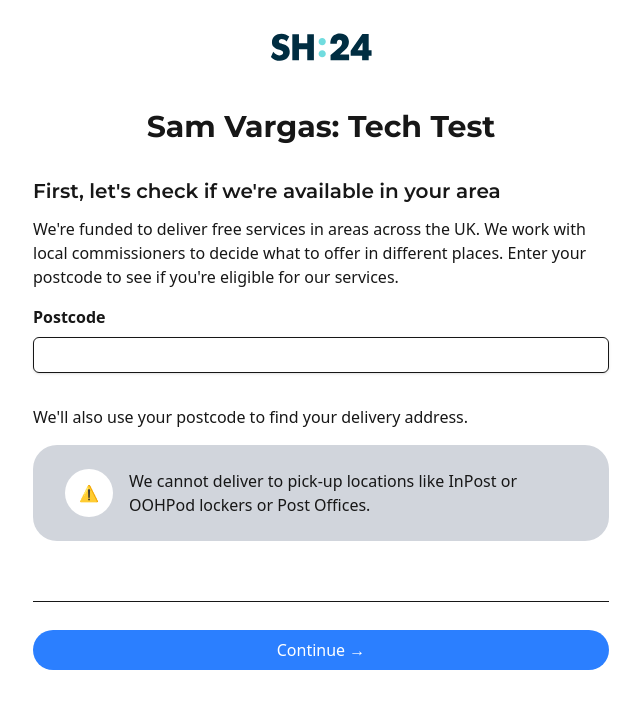
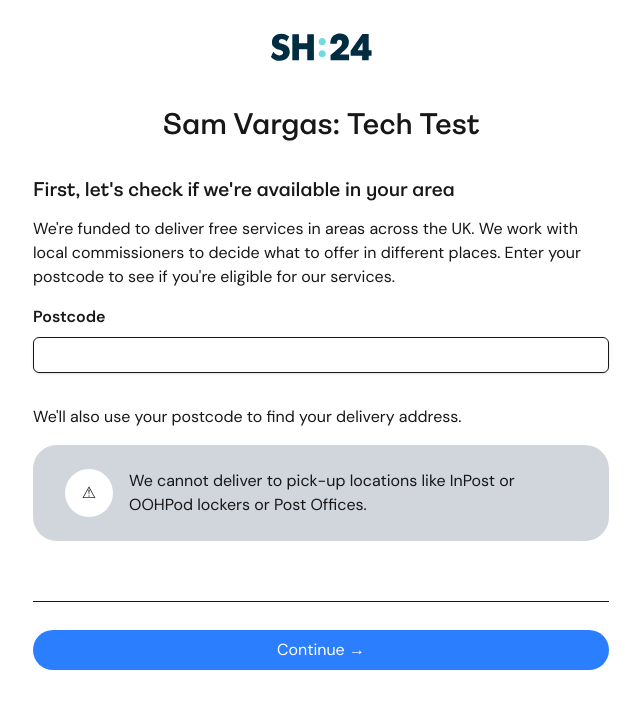
Before and after one commit to svargas-dev/sh-24-tech-test, a Next.js app: page / in a window 1280 px wide. Shown: the top 708 px of the page, without its empty margins (319-959 px from the left). Built offline with nearby package versions, Linux system fonts and the light colour scheme.

Commit message:
Use SH:24 fonts

```diff
--- a/src/app/globals.css
+++ b/src/app/globals.css
@@ -8,8 +8,8 @@
 @theme inline {
   --color-background: var(--background);
   --color-foreground: var(--foreground);
-  --font-sans: var(--font-geist-sans);
-  --font-headings: var(--font-montserrat);
+  --font-sans: var(--font-dm-sans);
+  --font-headings: var(--font-ambit);
 }
 
 @media (prefers-color-scheme: dark) {
@@ -22,7 +22,7 @@
 body {
   background: var(--background);
   color: var(--foreground);
-  font-family: var(--font-sans);
+  font-family: var(--font-dm-sans);
 }
 
 h1,
@@ -31,5 +31,5 @@ h3,
 h4,
 h5,
 h6 {
-  font-family: var(--font-montserrat);
+  font-family: var(--font-ambit);
 }
--- a/src/app/layout.tsx
+++ b/src/app/layout.tsx
@@ -1,20 +1,27 @@
 import type { Metadata } from "next";
-import { DM_Sans, Montserrat } from "next/font/google";
+import { DM_Sans } from "next/font/google";
+import localFont from "next/font/local";
+import { Logo } from "../components/icons/logo";
 import "./globals.css";
-import { Logo } from "../components/icons/logo";
 
 const dmSans = DM_Sans({
   subsets: ["latin"],
   display: "swap",
   preload: true,
-  variable: "--font-giest-sans",
+  variable: "--font-dm-sans",
 });
 
-const montserrat = Montserrat({
-  subsets: ["latin"],
+const ambit = localFont({
+  src: [
+    {
+      path: "../assets/fonts/ambit/ambit-500.otf",
+      weight: "500",
+      style: "normal",
+    },
+  ],
   display: "swap",
   preload: true,
-  variable: "--font-montserrat",
+  variable: "--font-ambit",
 });
 
 export const metadata: Metadata = {
@@ -30,7 +37,7 @@ export default function RootLayout({
   return (
     <html lang="en">
       <body
-        className={`${dmSans.variable} ${montserrat.variable} font-sans antialiased`}
+        className={`${dmSans.variable} ${ambit.variable} font-dm-sans antialiased`}
       >
             <div className="mx-6">
               <header className="flex justify-center py-8">
```
Also changed, not shown: src/assets/fonts/ambit/ambit-500.otf (added).
